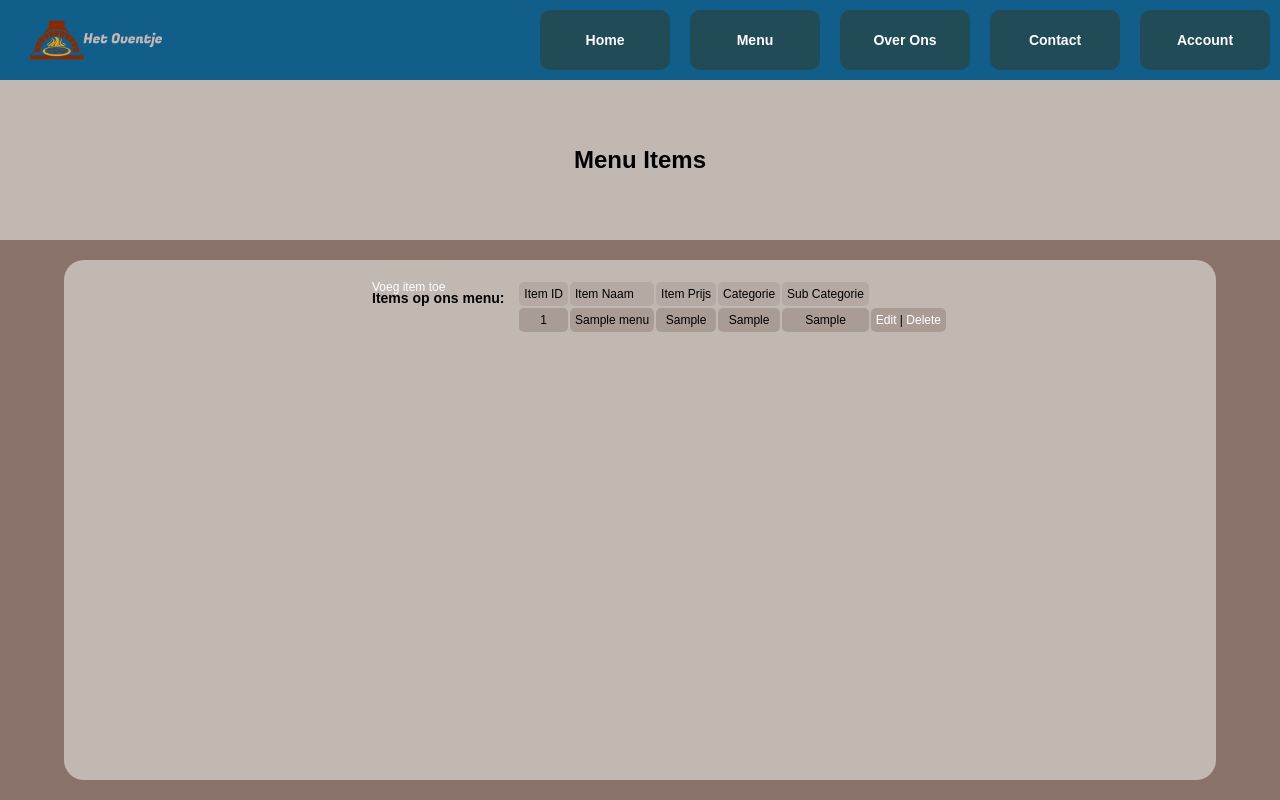
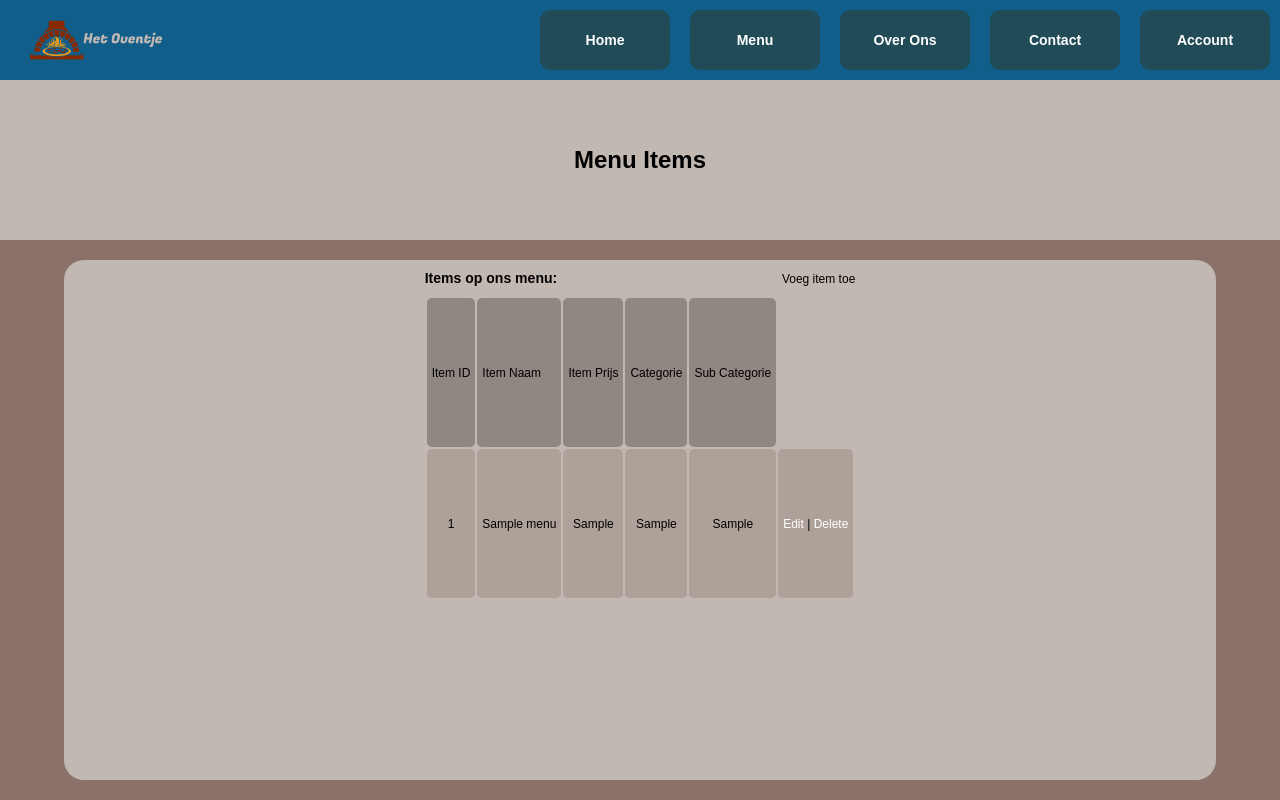
Before and after one commit to BlackSparowYT/W-J1-P3, a PHP site: page /account/admin-menu.php in a window 1280 px wide. Run offline with PHP 8.4, Linux system fonts and the light colour scheme; the visitor is signed in with stand-in values (Sample User, id 1); tables that the repository leaves empty or names only in its code hold one stand-in row (values such as "Sample post"); a stand-in replaces the project's code that opens the database connection; some web fonts are replaced.

Commit message:
Redo of Admin Styles

```diff
--- a/account/admin-menu.php
+++ b/account/admin-menu.php
@@ -99,16 +99,16 @@
                     <h1 class="t1">Menu Items</h1>
                 </div>
             </div>
-            <div class="dash-content admin-menu-block">
+            <div class="admin-content">
                 <div class="table-content admin-menu">
                     <?php
                         require_once('../files/config.php');
 
                         $query = "SELECT * FROM `menu`";
 
+                        echo "<div class='table-div'>";
                         echo "<h3>Items op ons menu:</h3>";
                         echo "<a href='admin-item.php?action=add'><p>Voeg item toe</p></a>";
-                        echo "<div class='table-div'>";
                         echo "<table class='menu-table'>";
                         echo '<tr>';
                         echo '<th><p>Item ID</p></th>';
--- a/account/admin-orders.php
+++ b/account/admin-orders.php
@@ -99,7 +99,7 @@
                     <h1 class="t1">Orders</h1>
                 </div>
             </div>
-            <div class="dash-content admin-menu-block">
+            <div class="dash-content admin-orders-block">
                 <div class="table-content">
                     <?php
                         require_once('../files/config.php');
--- a/menu/index.php
+++ b/menu/index.php
@@ -260,11 +260,11 @@
 
                         // See if a sub categorie is selected and prepair the correct statement
                         if ($sub_cat != NULL) {
-                            $stmt = $link->prepare("SELECT * FROM `menu` WHERE bijgerecht LIKE 'pizza' AND sub_categorie LIKE ?");
+                            $stmt = $link->prepare("SELECT * FROM `menu` WHERE categorie LIKE 'bijgerecht' AND sub_categorie LIKE ?");
                             $stmt->bind_param("s", $sub_cat);
 
                         } else {
-                            $stmt = $link->prepare("SELECT * FROM `menu` WHERE bijgerecht LIKE 'pizza'");
+                            $stmt = $link->prepare("SELECT * FROM `menu` WHERE categorie LIKE 'bijgerecht'");
                         }
 
                         echo "</div>";
--- a/styles.css
+++ b/styles.css
@@ -850,7 +850,7 @@ canvas {
     justify-content: flex-start;
     align-items: center;
     pointer-events: auto;
-    margin-bottom: 55px;
+    padding-bottom: 55px;
     padding-top: 20px;
 }
 
@@ -912,8 +912,8 @@ canvas {
 }
 
 .menu-page .flexbox .block .sub_categorie {
-    width: 45px;
-    height: 60px;
+    width: 50px;
+    height: 50px;
     position: relative;
     top: -65px;
     left: 10px;
@@ -1187,163 +1187,84 @@ canvas {
 
 
 
-.account-page .dash-content .admin-menu {
-    width: fit-content;
-    height: fit-content;
-    max-height: 100%;
-    display: block;
-    margin-left: 30px;
-}
-
-.account-page .dash-content .admin-menu h3 {
-    margin-top: 10px;
-    position: fixed;
-}
-
-.account-page .dash-content .admin-menu h3 {
-    margin-top: 10px;
-    width: 40%;
-    position: inherit;
-    display: inline-block;
-}
-
-.account-page .dash-content .admin-menu a p {
-    margin-top: 0;
-    width: calc(60% - 15px);
-    margin-right: 15px;
-    text-align: right;
-    position: inherit;
-    color: var(--white);
-    display: inline-block;
-}
-
-.account-page .dash-content .admin-menu table {
-    margin-top: 0;
-}
-
-.account-page .dash-content .admin-menu .table-div {
-    margin: 30px 0 0;
-    max-height: 60vh;
-    margin-top: 0;
-    overflow-y: scroll;
-}
-
-.account-page .dash-content .admin-item table tbody
-
-.account-page .dash-content .admin-menu p {
-    color: var(--black);
-}
-
-.account-page .admin-menu-block {
-    display: flex;
-    justify-content: center;
-}
-
-.account-page .dash-content
-.admin-menu tr:nth-child(even) {
-    background-color: #A99C95;
-    border: 5px;
-}
-.account-page .dash-content
-.admin-menu tr:nth-child(odd) {
-    background-color: #B5A9A3;
-    border: 5px;
-}
-
-
-
-.admin-item .forum {
-    height: fit-content;
-    width: fit-content;
-    padding: 20px;
-    max-height: 70vh;
-}
-
-.admin-item .forum .flexbox {
-    display: flex;
-    justify-content: center;
-}
-
-.admin-item .forum .flexbox div {
-    margin: 3px 10px;
-}
 
 
 
 
 
-.account-page .dash-content .table-content {
-    width: 100%;
-    height: 50%;
+
+
+
+/*** Admin Page | Content ***/
+.admin-page .admin-content {
+    margin: 2.5vh 5% 0;
+    width: 90%;
+    height: calc(75vh - 80px);
+    background-color: var(--beige);
+    color: var(--black);
+    border-radius: 20px;
+
     display: flex;
     flex-direction: row;
-    justify-content: space-between;
+    justify-content:center;
     align-items: flex-start;
 }
 
-.account-page .dash-content .table-content h3 {
-    color: var(--black);
+.admin-page .admin-content .table-content {
+    width: fit-content;
+    height: 95%;
+}
+.admin-page .admin-content .table-div {
+    height: 100%;
 }
 
-.account-page .dash-content .table-content {
-    max-width: 50%;
-    width: 50%;
-    margin-top: 20px;
-    margin-left: 50px;
-    margin-right: 10px;
-    text-overflow: ellipsis;
-    white-space: nowrap;
-    text-align: left;
-    height: 90%;
+.admin-page .admin-content .table-div > h3 {
+    color: var(--black);
+    width: 40%;
+    display: inline-block;
+    margin-top: 10px;
+}
+.admin-page .admin-content .table-div > a {
+    color: var(--black);
+    width: 60%;
+    display: inline-block;
+    text-align: right;
+    margin-top: 10px;
 }
 
 
-.account-page .dash-content .table-content h3 {
-    position: fixed;
-}
-.account-page .dash-content .table-content table {
-    margin-top: 20px;
+.admin-page .admin-content .table-content table {
+    margin-top: 10px;
+    height: 300px;
+    overflow-y: scroll;
 }
 
-.account-page .dash-content .table-content p {
-    color: var(--black);
+.admin-page .admin-content .table-content table tbody {
+    height: 300px;
 }
 
-.account-page .dash-content .table-content th {
+.admin-page .admin-content .table-content p { color: var(--black); }
+
+.admin-page .admin-content .table-content th {
     text-align: left;
     padding: 5px;
     border-radius: 5px;
 }
-
-.account-page .dash-content .table-content td {
+.admin-page .admin-content .table-content td {
     padding: 5px;
     border-radius: 5px;
     text-align: center;
 }
 
-.account-page .dash-content .table-div {
-    margin-top: 20px;
-    overflow: scroll;
-    max-height: 100%;
+
+.admin-page .admin-content
+.admin-menu tr:nth-child(even) {
+    background-color: #ada199;
+    border: 5px;
 }
 
-.account-page .dash-content table {
-    margin-top: 0 !important;
-}
-
-.account-page .dash-content .menu-div {
-    margin-top: 20px;
-    overflow: scroll;
-}
-
-
-.account-page .dash-content
-.table-content tr:nth-child(even) {
-    background-color: #A99C95;
+.admin-page .admin-content
+.admin-menu tr:nth-child(odd) {
+    background-color: #918782;
     border: 5px;
 }
-.account-page .dash-content
-.table-content tr:nth-child(odd) {
-    background-color: #B5A9A3;
-    border: 5px;
-}
```
Also changed, not shown: files/images/menu/veggi-marker.png, files/images/menu/vegie.png (deleted).
